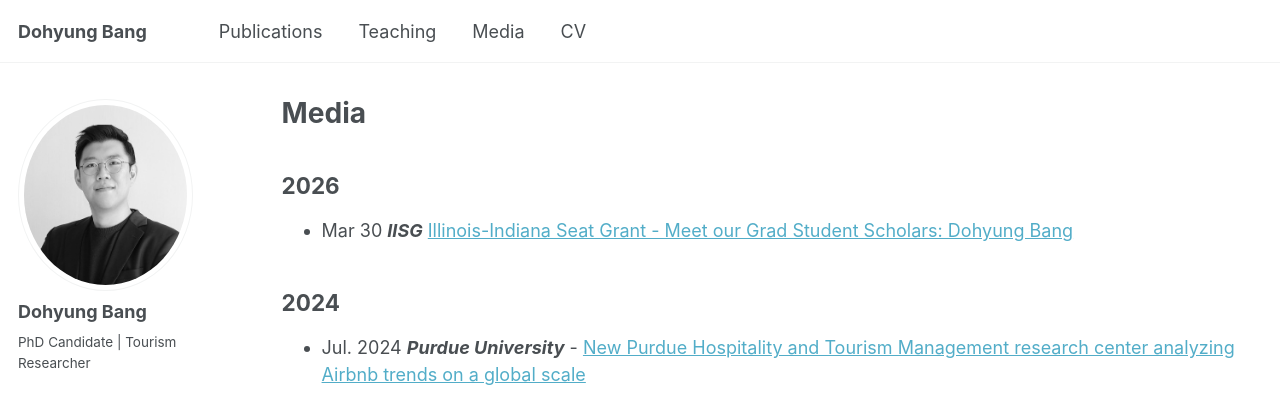
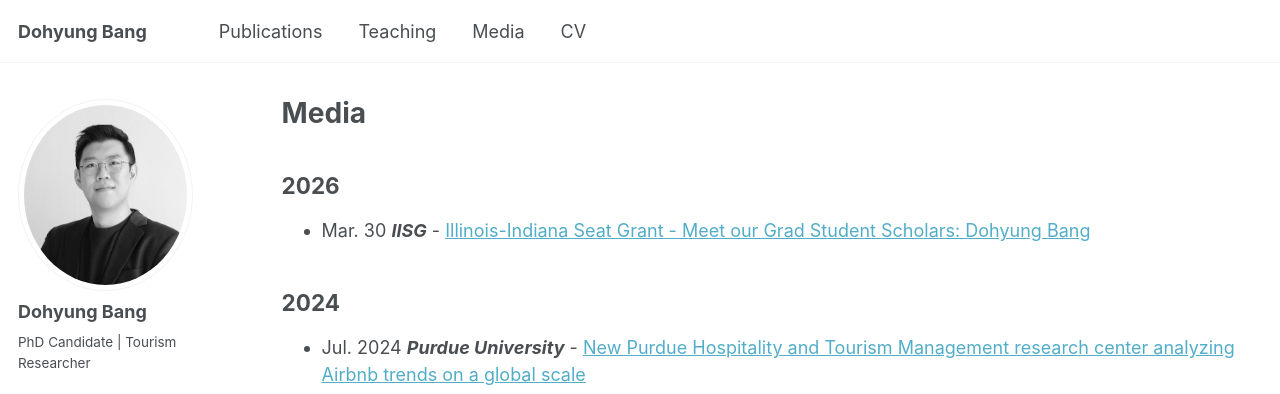
Before and after one commit to dohyungbang/dohyungbang.github.io, a Jekyll site: the page built from _pages/media.md, in a window 1280 px wide and 1156 px high. Shown: the top 394 px of the window. Built offline with Jekyll 4.4.1, drawn with Linux system fonts in a browser that asks for light colours; some web fonts are replaced; a script that is not in the unit is left out.

```diff
--- a/_pages/media.md
+++ b/_pages/media.md
@@ -6,7 +6,7 @@ author_profile: true
 ---
 
 ## 2026
-- Mar 30 _**IISG**_ [Illinois-Indiana Seat Grant - Meet our Grad Student Scholars: Dohyung Bang](https://iiseagrant.org/meet-our-grad-student-scholars-dohyung-bang-2/)
+- Mar. 30 _**IISG**_ - [Illinois-Indiana Seat Grant - Meet our Grad Student Scholars: Dohyung Bang](https://iiseagrant.org/meet-our-grad-student-scholars-dohyung-bang-2/)
 
 ## 2024
 - Jul. 2024 _**Purdue University**_ - [New Purdue Hospitality and Tourism Management research center analyzing Airbnb trends on a global scale](https://www.purdue.edu/hhs/news/2024/07/new-purdue-hospitality-and-tourism-management-research-center-analyzing-airbnb-trends-on-a-global-scale/)
```
